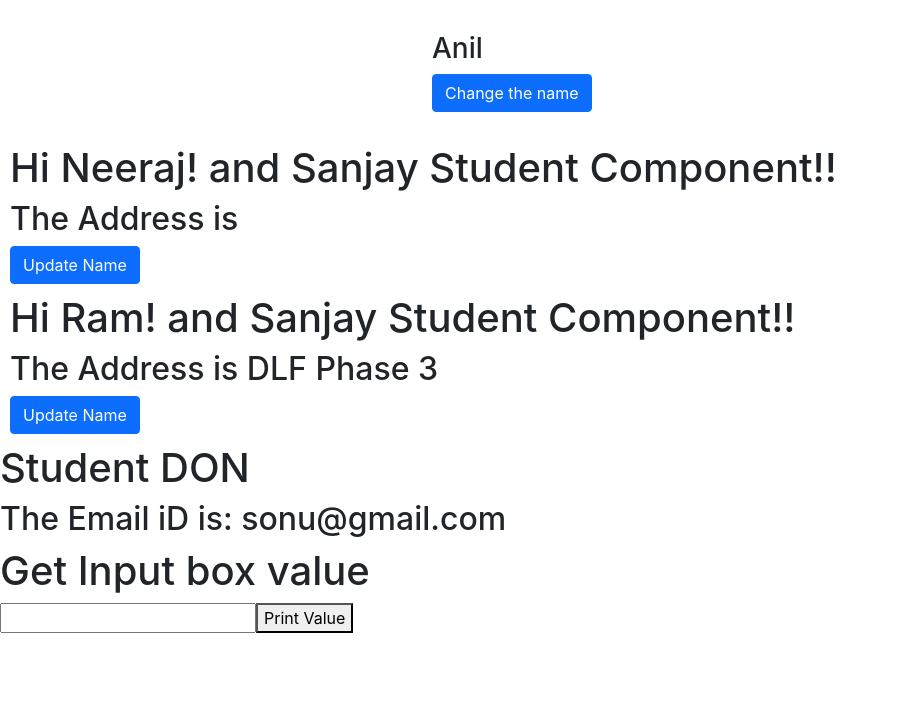
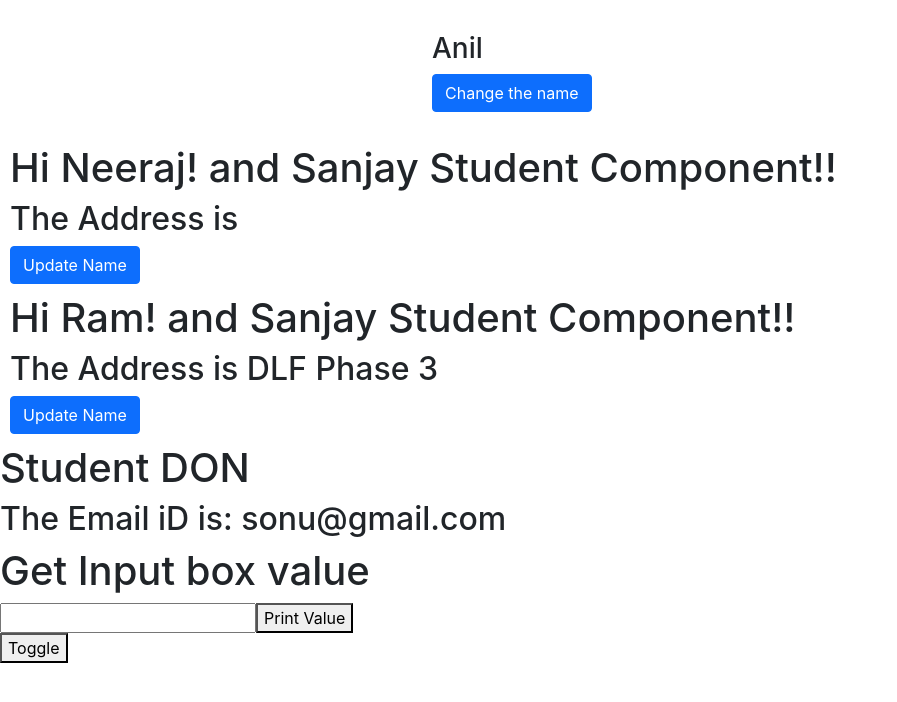
Before and after one commit to neeraj83760/React_Bible, a React (Create React App) app: page / in a window 1280 px wide. Shown: the top 702 px of the page, without its empty margins (0-897 px from the left). Built offline with nearby package versions, Linux system fonts and the light colour scheme.

Commit message:
hide and show elements on toggle button

```diff
--- a/src/App.js
+++ b/src/App.js
@@ -13,9 +13,8 @@ function App() {
   console.warn("--------------")
   return (
     <div className="App">
-      <h1>{name}</h1>
-
-      <button className='btn btn-primary' onClick={updateData}>Update Name</button>
+    <h1>{name}</h1>
+    <button className='btn btn-primary' onClick={updateData}>Update Name</button>
     </div>
   );
 }
--- /dev/null
+++ b/src/HideandShowElement/App1.js
@@ -0,0 +1,25 @@
+import React from "react";
+import {useState} from 'react';
+
+function App1(){
+const [status,setStatus] = useState(false)
+    return(
+
+        <div className="App1">
+            {/* neeeche ke curly braces me hum ye
+            check kar rahe hai ki status true hai ya nahi
+            */}
+            {
+            status? <h1>Hello Text!!!</h1>:null
+
+            }
+        {/* <h1>Hello Text!!!</h1> */}
+        {/* <button onClick={()=>{setStatus(true)}}>Show Text</button>
+        <button onClick={()=>{setStatus(false)}}>Hide Text</button> */}
+
+        <button onClick={()=>{setStatus(!status)}}>Toggle</button>
+        </div>
+    )
+}
+
+export default App1;
--- a/src/PropswithClassComponent/Student1.js
+++ b/src/PropswithClassComponent/Student1.js
@@ -1,8 +1,7 @@
 import React from "react";
 
 class Student1 extends React.Component {
-//Interview question :   App jo bhi props pass karte ho functional and class component
-// me usse app component me recieve karne ke baad modify nahi kar sakte
+
     render(){
         console.log(this.props)
         return(
--- a/src/index.js
+++ b/src/index.js
@@ -9,7 +9,7 @@ import StateUsingClass from './Components/StateUsingClass';
 import Student from './PropsWithFunctionalComponent/Student';
 import Student1 from './PropswithClassComponent/Student1';
 import Input from './GetInputBoxValue/Input';
-
+import App1 from './HideandShowElement/App1';
 
 const root = ReactDOM.createRoot(document.getElementById('root'));
 
@@ -23,5 +23,6 @@ root.render(
   <Student name ='Ram' address='DLF Phase 3'/>
   <Student1 name='DON'email = 'sonu@gmail.com'/>
   <Input />
+  <App1 />
   </React.StrictMode>
 );
```
Also changed, not shown: src/Components/StateUsingClass.js (line endings or trailing spaces).
